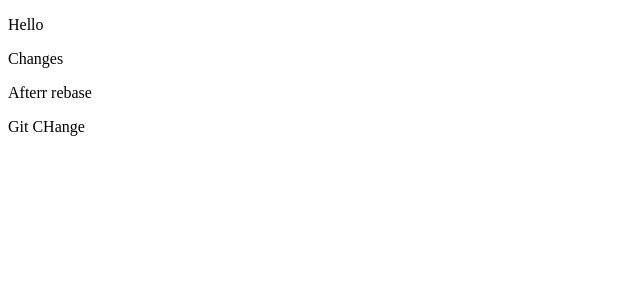
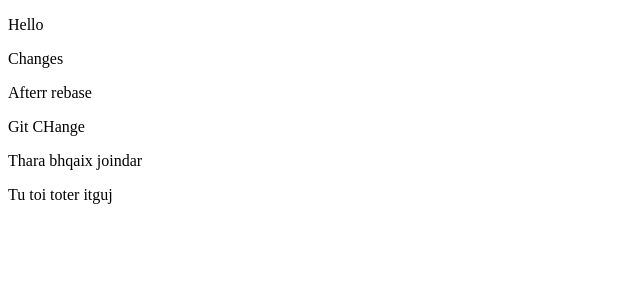
Before and after one commit to rohit0452/Test, an Angular app: page / in a window 1280 px wide. Shown: the top 300 px of the page, without its empty margins (0-640 px from the left). Built offline with nearby package versions, Linux system fonts and the light colour scheme.

Commit message:
change 11

```diff
--- a/src/app/app.component.html
+++ b/src/app/app.component.html
@@ -2,3 +2,5 @@
 <p>Changes</p>
 <p>Afterr rebase</p>
 <p>Git CHange</p>
+<p>Thara bhqaix joindar</p>
+<p>Tu toi toter itguj</p>
```
